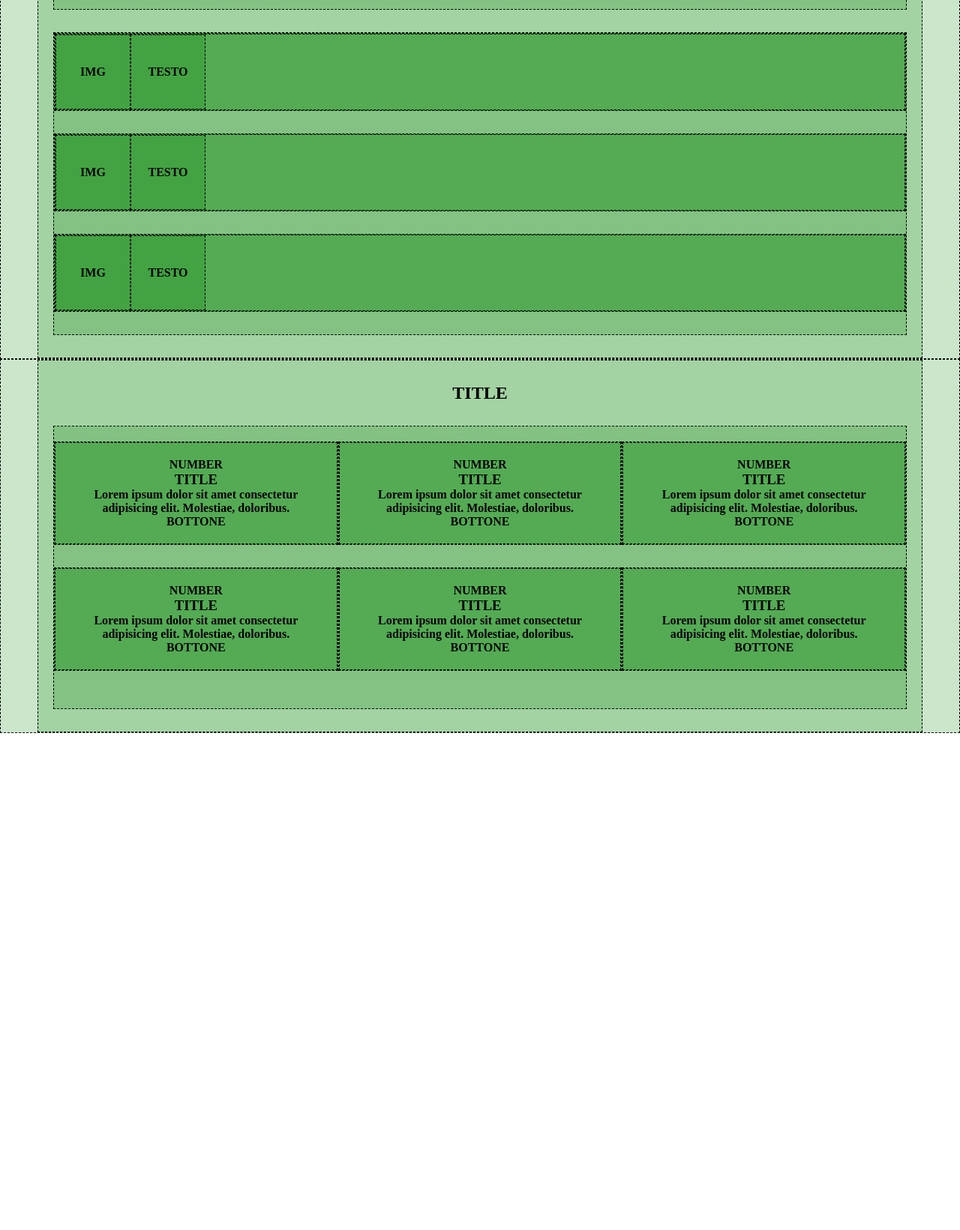
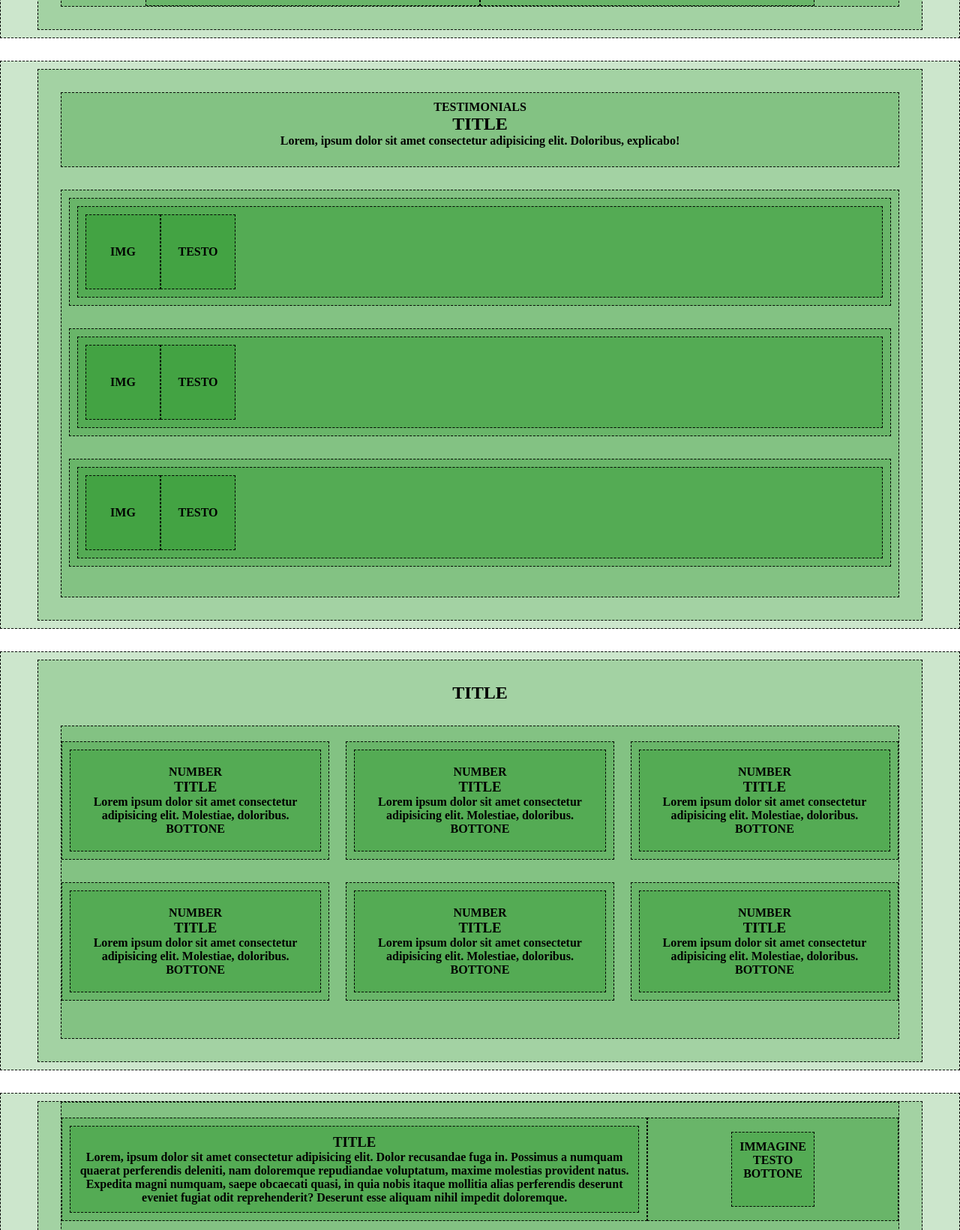
Before and after one commit to mcspe/htmlcss-responsive-layout, a plain HTML site: page index.html in a window 1280 px wide. Shown: the part 1159-2800 px from the top of the page at 75% size. Before the commit the page ends 2137 px from the top, so only its background shows below. Drawn offline with Linux system fonts and the light colour scheme.

Commit message:
[add] fifth section

```diff
--- a/css/desktop-style.css
+++ b/css/desktop-style.css
@@ -7,6 +7,8 @@
     header .desktop-nav{
       display: flex;
     }
+  /* /HEADER */
+
   /* MAIN */
     /* FEATURES SECTION */
       main .features .main-card{
@@ -32,7 +34,18 @@
 
     /* BENEFIT SECTION */
       main .benefit .column{
-      width: calc(100% / 3);
+        width: 32%;
       }
     /* /BENEFIT SECTION */
+
+    /* ABOUT US SECTION */
+      main .about-us .column:first-child{
+        width: 70%;
       }
+
+      main .about-us .column:last-child{
+        width: 30%;
+      }
+    /* /ABOUT US SECTION */
+  /* MAIN */
+}
--- a/css/style.css
+++ b/css/style.css
@@ -5,20 +5,25 @@ header .desktop-nav{
 
 
 /* MAIN */
-  /* FEATURES SECTION */
-  main .features .row{
+  main .features .row,
+  main .benefit .row,
+  main .about-us .row{
     flex-wrap: wrap;
     padding: 20px 0;
   }
 
-  main .features .column{
+  main .features .column,
+  main .benefit .column,
+  main .about-us .column{
     width: 100%;
   }
 
-  main .features .card{
+  main .features .card,
+  main .benefit .card{
     padding: 20px;
   }
 
+  /* FEATURES SECTION */
     main .features .main-card,
     main .features .main-card .card-txt{
       flex-direction: column;
@@ -47,17 +52,4 @@ header .desktop-nav{
     main .benefit h2{
       margin: 30px 0;
     }
-
-  main .benefit .row{
-    flex-wrap: wrap;
-    padding: 20px 0;
-  }
-
-  main .benefit .column{
-    width: 100%;
-  }
-
-  main .benefit .card{
-    padding: 20px;
-  }
   /* /BENEFIT SECTION */
--- a/css/tablet-style.css
+++ b/css/tablet-style.css
@@ -18,8 +18,19 @@
 
     /* BENEFIT SECTION */
       main .benefit .column{
-      width: 50%;
+        width: 47.5%;
       }
     /* /BENEFIT SECTION */
 
+    /* ABOUT US SECTION */
+      main .about-us .column:first-child{
+        width: 60%;
       }
+
+      main .about-us .column:last-child{
+        width: 40%;
+      }
+    /* /ABOUT US SECTION */
+  /* MAIN */
+
+}
--- a/css/utilities.css
+++ b/css/utilities.css
@@ -20,6 +20,7 @@ img{
   min-height: 100px;
   border: 1px dashed black;
   font-weight: 900;
+  padding: 10px;
 }
 
 .box-debug{
@@ -33,7 +34,7 @@ img{
   width: 100%;
   max-width: 1180px;
   margin: 0 auto;
-  padding: 0 20px;
+  padding: 0 30px;
   text-align: center;
 }
 
--- a/index.html
+++ b/index.html
@@ -50,7 +50,7 @@
   <main>
 
     <!-- FEATURES SECTION -->
-    <section class="features debug">
+    <section class="features m-b30 debug">
 
       <div class="container debug">
 
@@ -147,7 +147,7 @@
     <!-- /FEATURES SECTION -->
 
     <!-- PLANNING SECTION -->
-    <section class="planning debug">
+    <section class="planning m-b30 debug">
 
       <div class="container debug">
 
@@ -193,7 +193,7 @@
     <!-- /PLANNING SECTION -->
 
     <!-- TESTIMONIALS SECTION -->
-    <section class="testimonial debug">
+    <section class="testimonial m-b30 debug">
 
       <div class="container debug">
 
@@ -263,7 +263,7 @@
     <!-- /TESTIMONIALS SECTION -->
 
     <!-- BENEFIT SECTION -->
-    <section class="benefit debug">
+    <section class="benefit m-b30 debug">
 
       <div class="container debug">
 
@@ -356,6 +356,46 @@
     </section>
     <!-- /BENEFIT SECTION -->
 
+    <!-- ABOUT US SECTION -->
+    <section class="about-us m-b30 debug">
+
+      <div class="container debug">
+
+        <div class="row m-b30 d-flex fl-j-between debug">
+
+          <div class="column m-b30 debug box-debug">
+
+            <div class="text debug">
+
+              <h3>TITLE</h3>
+
+              <p>
+                Lorem, ipsum dolor sit amet consectetur adipisicing elit. Dolor recusandae fuga in. Possimus a numquam quaerat perferendis deleniti, nam doloremque repudiandae voluptatum, maxime molestias provident natus. Expedita magni numquam, saepe obcaecati quasi, in quia nobis itaque mollitia alias perferendis deserunt eveniet fugiat odit reprehenderit? Deserunt esse aliquam nihil impedit doloremque.
+              </p>
+
+            </div>
+
+          </div>
+
+          <div class="column m-b30 debug box-debug">
+
+            <div class="card debug">
+
+              <div class="card-img">IMMAGINE</div>
+              <div class="card-txt">TESTO</div>
+              <div class="btn">BOTTONE</div>
+
+            </div>
+
+          </div>
+
+        </div>
+
+      </div>
+
+    </section>
+    <!-- /ABOUT US SECTION -->
+
   </main>
 
   <footer></footer>
```
Lines whose indentation alone changed are shown as unchanged.
